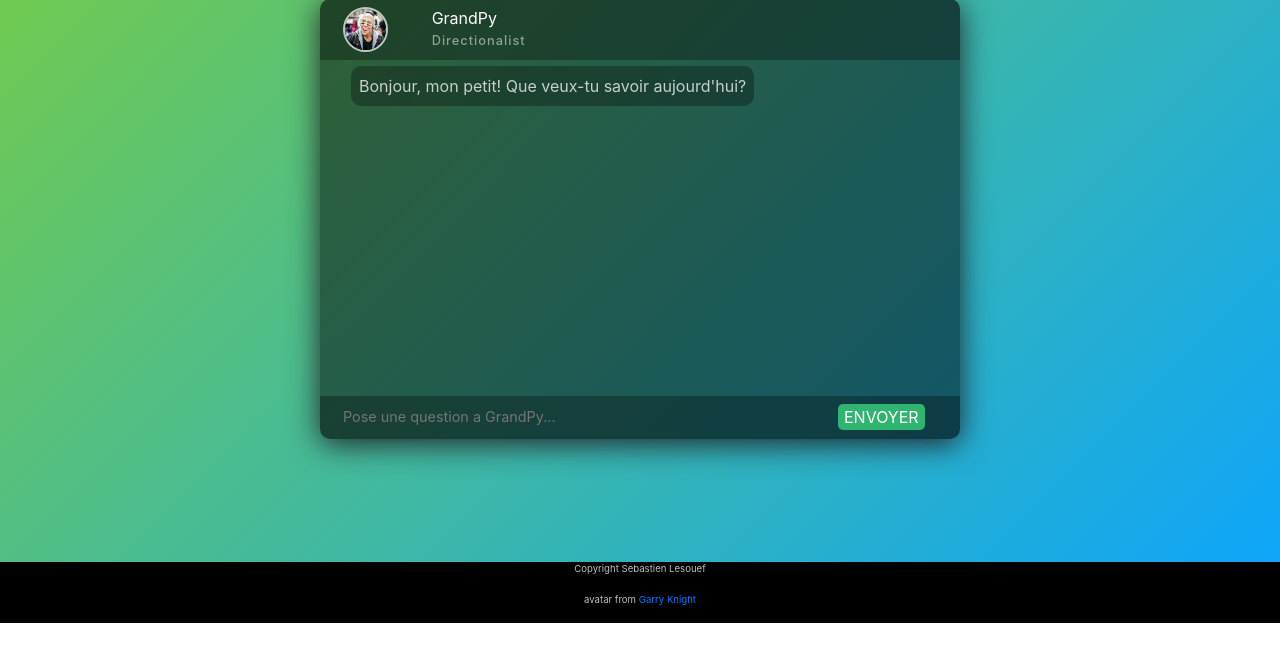
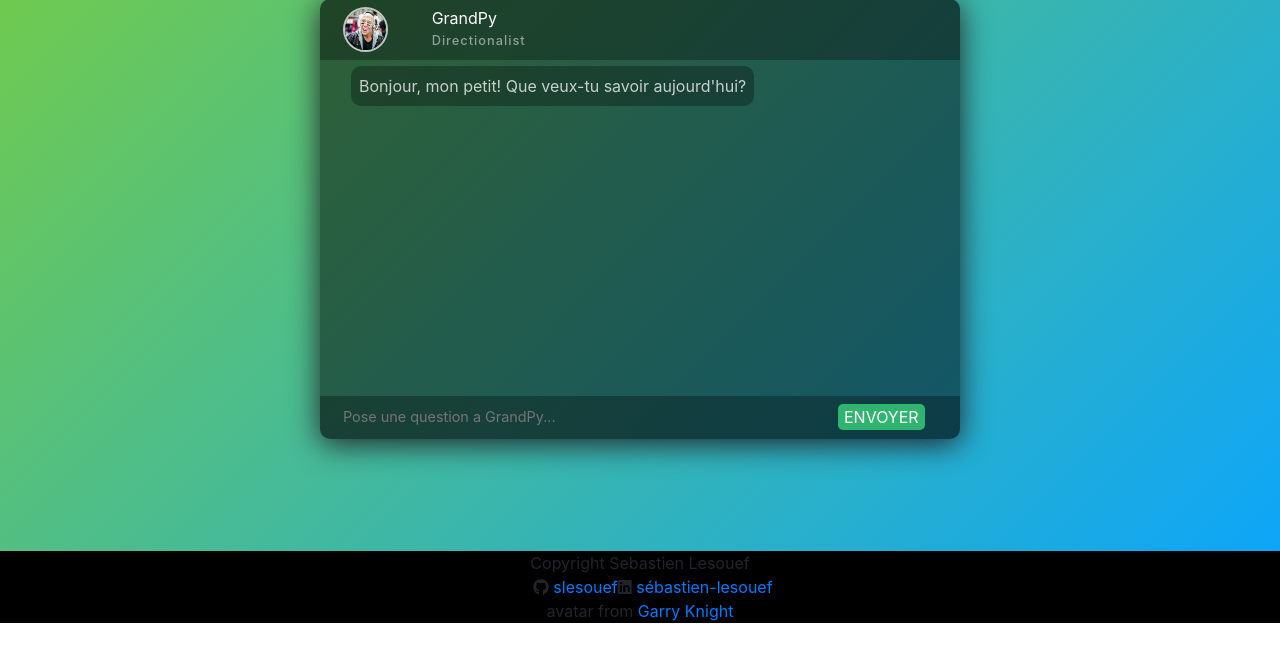
Before and after one commit to slesouef/FactMap, a Flask app: page / in a window 1280 px wide. Shown: the part 177-824 px from the top of the page. Run offline with Flask 2, Linux system fonts and the light colour scheme; some libraries are stand-ins or nearby versions.

Commit message:
Network links added to footer

```diff
--- a/bot/templates/index.html
+++ b/bot/templates/index.html
@@ -12,6 +12,16 @@
     <link rel="stylesheet"
           href="https://stackpath.bootstrapcdn.com/bootstrap/4.3.0/css/bootstrap.min.css"
           integrity="sha384-PDle/QlgIONtM1aqA2Qemk5gPOE7wFq8+Em+G/hmo5Iq0CCmYZLv3fVRDJ4MMwEA"
+          crossorigin="anonymous">
+
+    <!-- Fontawesome icons -->
+    <link rel="stylesheet"
+          href="https://use.fontawesome.com/releases/v5.7.2/css/brands.css"
+          integrity="sha384-BKw0P+CQz9xmby+uplDwp82Py8x1xtYPK3ORn/ZSoe6Dk3ETP59WCDnX+fI1XCKK"
+          crossorigin="anonymous">
+    <link rel="stylesheet"
+          href="https://use.fontawesome.com/releases/v5.7.2/css/fontawesome.css"
+          integrity="sha384-4aon80D8rXCGx9ayDt85LbyUHeMWd3UiBaWliBlJ53yzm9hqN21A+o1pqoyK04h+"
           crossorigin="anonymous">
 
     <link rel="apple-touch-icon" sizes="180x180"
@@ -37,7 +47,6 @@
         <div class="header row col-md-11 col-lg-9 col-xl-8 align-items-center">
             <img class="logo col-md-3 d-none d-md-block img-responsive"
                  src="{{ url_for('static', filename='img/Map-icon.svg') }}"
-                 class="logo"
                  alt="logo" title="Logo"/>
             <h1 class="col">Bienvenue chez GrandPy - Le bot
                 qui vous raconte sa vie</h1>
@@ -79,12 +88,26 @@
             </form>
         </div>
     </section>
-    <footer class="fixed-bottom">
-        <p>Copyright Sebastien Lesouef</p>
-        <p>avatar from
+    <footer class="row fixed-bottom no-gutters">
+        <div class="col">Copyright Sebastien Lesouef</div>
+        <div class="w-100"></div>
+        <div class="row col">
+            <div
+                    class="row col col-sm-4 col-md-3 offset-3 offset-sm-4 offset-md-5">
+                <div class="social"><span class="fab fa-github"></span><a
+                        href="https://github.com/slesouef"> slesouef</a>
+                </div>
+                <div class="social"><span class="fab fa-linkedin"></span><a
+                        href="https://www.linkedin.com/in/s%C3%A9bastien-lesouef-68075524">
+                    sébastien-lesouef</a>
+                </div>
+            </div>
+        </div>
+        <div class="w-100"></div>
+        <div class="col">avatar from
             <a href="https://www.flickr.com/photos/garryknight/26943211820">Garry
                 Knight</a>
-        </p>
+        </div>
     </footer>
 </div>
 
```
